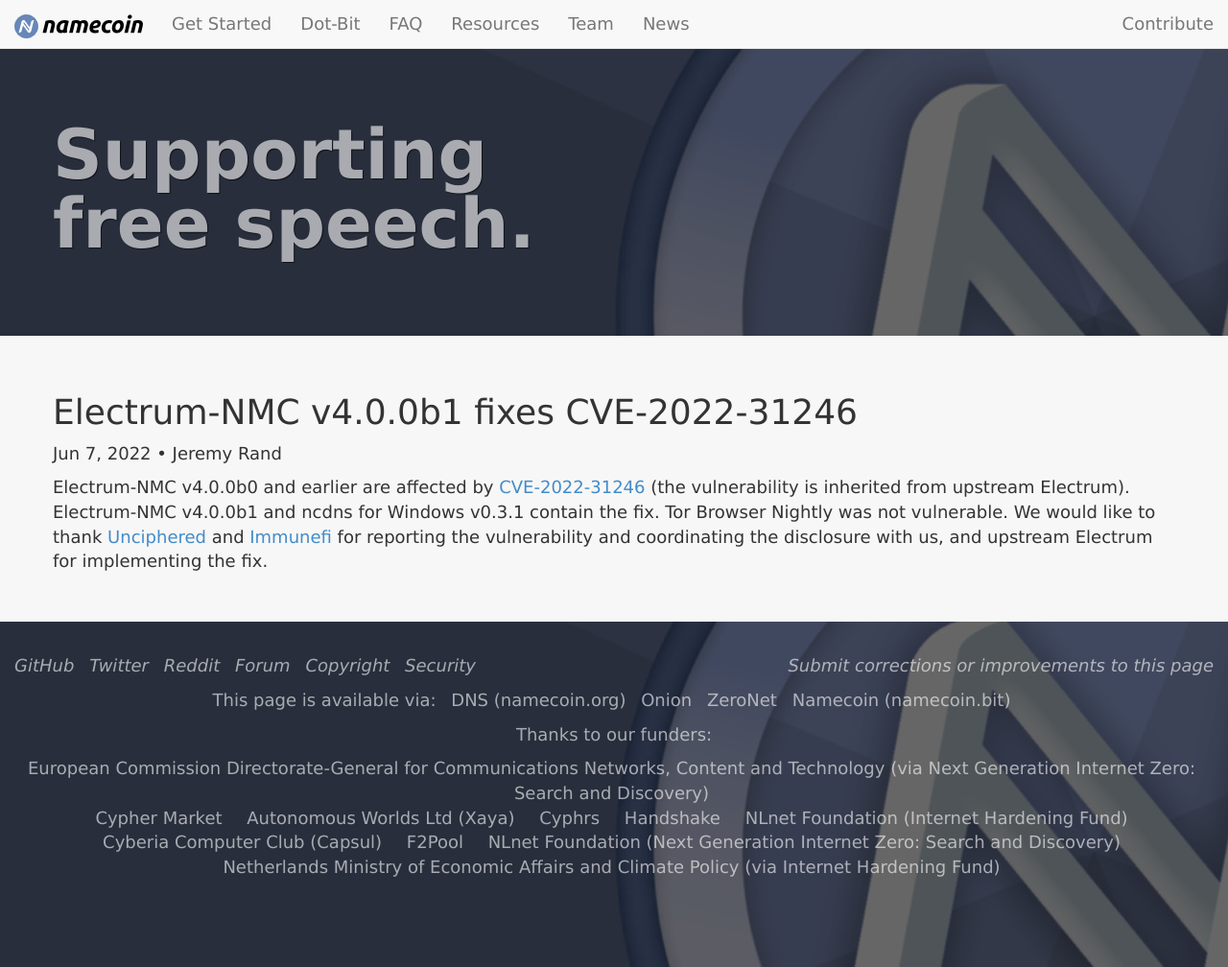
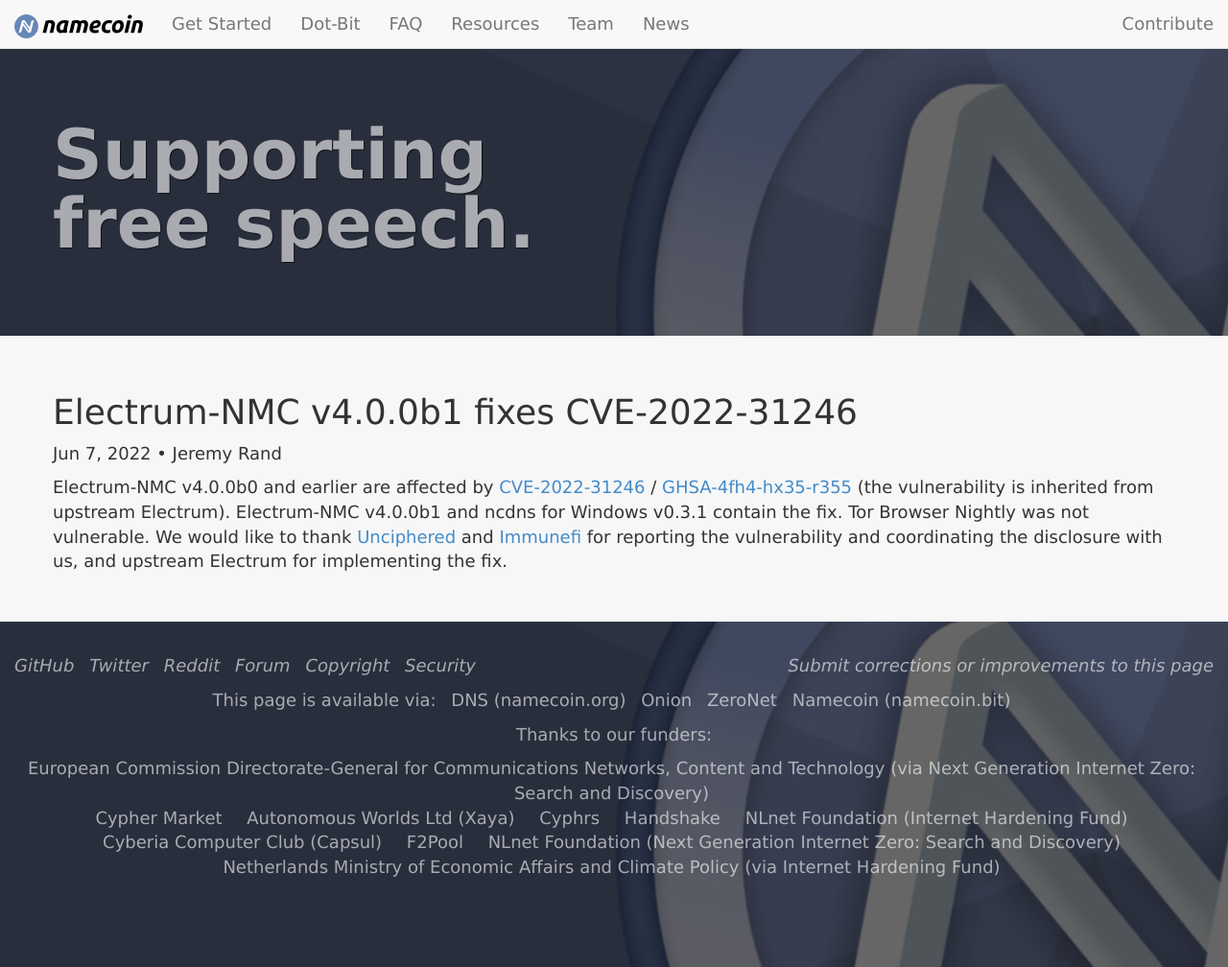
Before and after one commit to JeremyRand/namecoin.org, a Jekyll site: the page built from _posts/2022-06-07-electrum-nmc-cve-2022-31246.md, in a window 1280 px wide and 1008 px high. Shown: the whole window at 96% size. Built offline with Jekyll 4.4.1, drawn with Linux system fonts in a browser that asks for light colours.

Commit message:
Add GHSA to post fom 2a9681e59895495e2dc97c33c5a864d433057f78

```diff
--- a/_posts/2022-06-07-electrum-nmc-cve-2022-31246.md
+++ b/_posts/2022-06-07-electrum-nmc-cve-2022-31246.md
@@ -5,4 +5,4 @@ author: Jeremy Rand
 tags: [Alerts, Electrum-NMC Alerts, ncdns Alerts]
 ---
 
-Electrum-NMC v4.0.0b0 and earlier are affected by [CVE-2022-31246](https://cve.mitre.org/cgi-bin/cvename.cgi?name=CVE-2022-31246) (the vulnerability is inherited from upstream Electrum).  Electrum-NMC v4.0.0b1 and ncdns for Windows v0.3.1 contain the fix.  Tor Browser Nightly was not vulnerable.  We would like to thank [Unciphered](https://www.unciphered.com/) and [Immunefi](https://immunefi.com/) for reporting the vulnerability and coordinating the disclosure with us, and upstream Electrum for implementing the fix.
+Electrum-NMC v4.0.0b0 and earlier are affected by [CVE-2022-31246](https://cve.mitre.org/cgi-bin/cvename.cgi?name=CVE-2022-31246) / [GHSA-4fh4-hx35-r355](https://github.com/spesmilo/electrum/security/advisories/GHSA-4fh4-hx35-r355) (the vulnerability is inherited from upstream Electrum).  Electrum-NMC v4.0.0b1 and ncdns for Windows v0.3.1 contain the fix.  Tor Browser Nightly was not vulnerable.  We would like to thank [Unciphered](https://www.unciphered.com/) and [Immunefi](https://immunefi.com/) for reporting the vulnerability and coordinating the disclosure with us, and upstream Electrum for implementing the fix.
```
